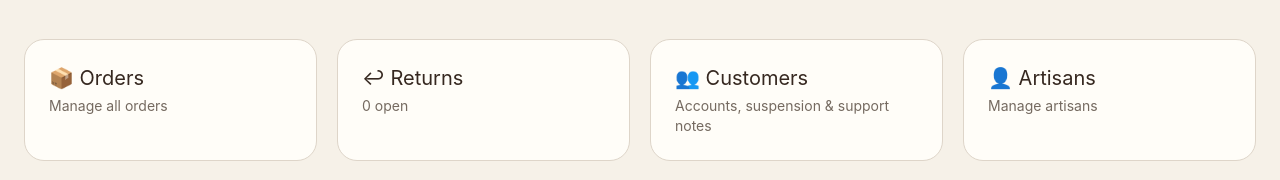
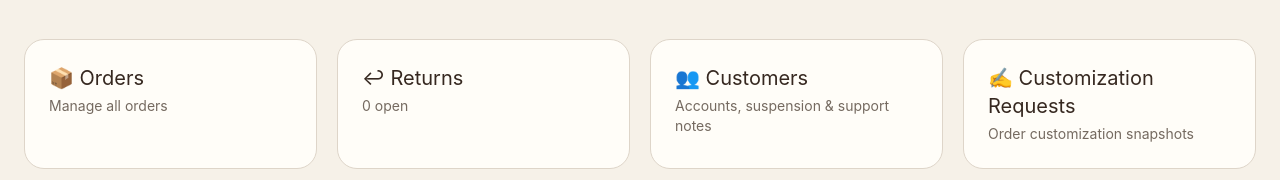
Before and after one commit to mmesaba7/IRTH, a Next.js app: page /dashboard-admin/dashboard in a window 1280 px wide. Shown: the part 522-702 px from the top of the page. Built offline with nearby package versions, Linux system fonts and the light colour scheme; no server answers.

Commit message:
Link customization requests from admin dashboard

```diff
--- a/src/app/dashboard-admin/dashboard/page.tsx
+++ b/src/app/dashboard-admin/dashboard/page.tsx
@@ -64,6 +64,7 @@ export default function DashboardAdminPage() {
     ["📦 Orders", "Manage all orders", "/dashboard-admin/orders"],
     ["↩ Returns", `${data.counts.openReturns} open`, "/dashboard-admin/returns"],
     ["👥 Customers", "Accounts, suspension & support notes", "/dashboard-admin/customers"],
+    ["✍️ Customization Requests", "Order customization snapshots", "/dashboard-admin/customizations"],
     ["👤 Artisans", "Manage artisans", "/dashboard-admin/artisans"],
     ["🛍️ Products", "Manage products", "/dashboard-admin/products"],
     ["💰 Commission", "Craft defaults & overrides", "/dashboard-admin/commission"],
```
